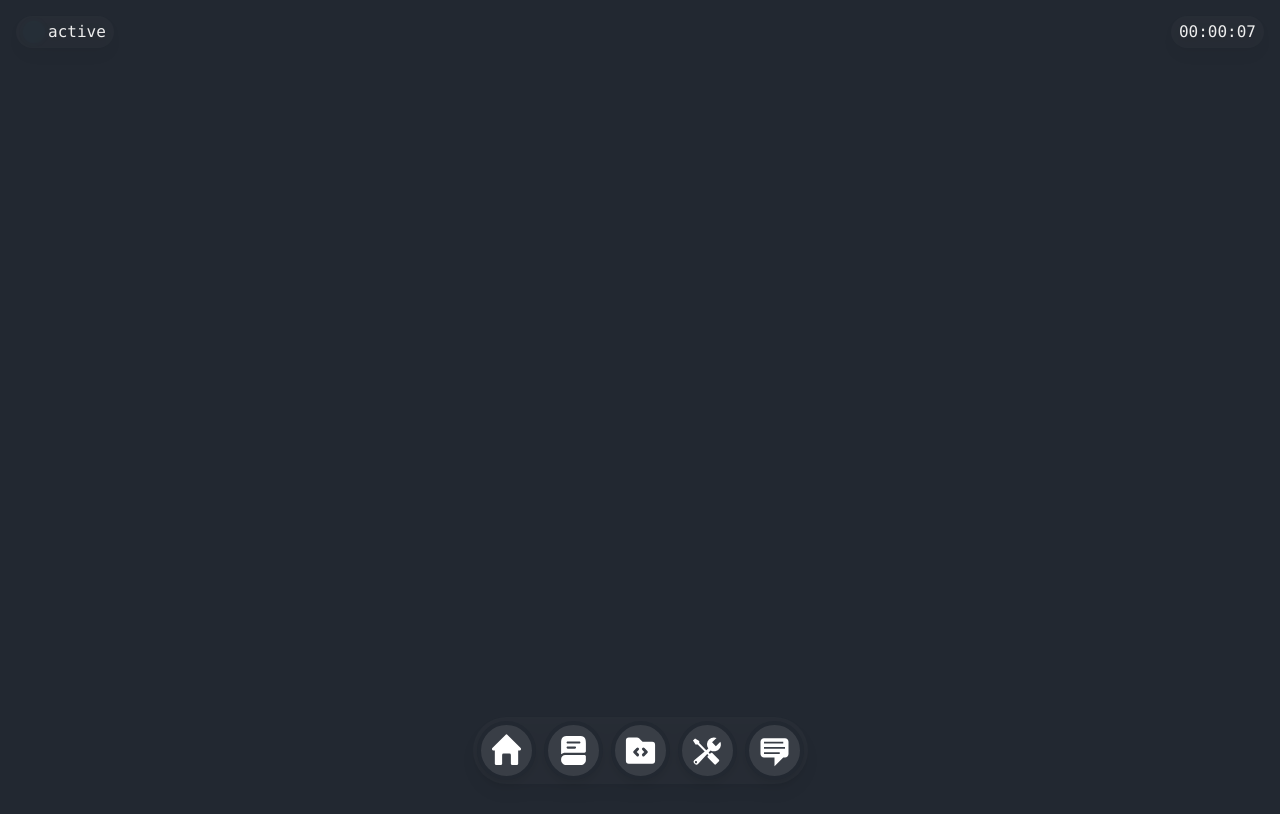
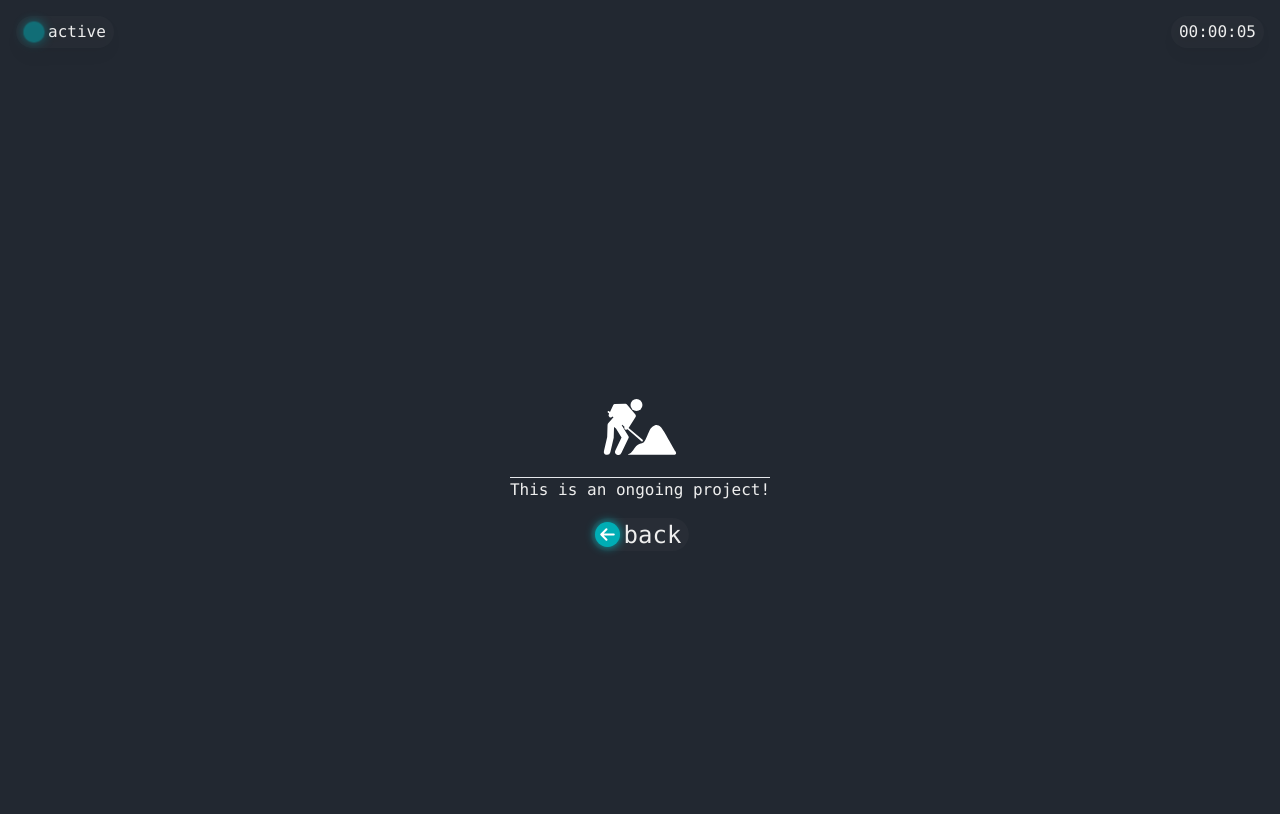
Before and after one commit to jiordesta/portfolio-v4, a React (Vite) app: page /maintenance in a window 1280 px wide. Before the commit this address had no page. Shown: the top 814 px of the page. Built offline with nearby package versions, Linux system fonts and the light colour scheme.

Commit message:
added maintenance page

```diff
--- a/src/App.tsx
+++ b/src/App.tsx
@@ -7,6 +7,7 @@ import Resume from "./pages/Resume";
 import Services from "./pages/Services";
 import Testimonials from "./pages/Testimonials";
 import { Active, Loader, Navigation, Timer } from "./components/OverlayUIs";
+import Maintenance from "./pages/Maintenance";
 
 export default function App() {
   return (
@@ -28,6 +29,7 @@ export default function App() {
           <Route path="/resume" Component={Resume} />
           <Route path="/services" Component={Services} />
           <Route path="/testimonials" Component={Testimonials} />
+          <Route path="/maintenance" Component={Maintenance} />
         </Routes>
       </Router>
     </div>
--- a/src/components/OverlayUIs.tsx
+++ b/src/components/OverlayUIs.tsx
@@ -91,6 +91,9 @@ export const Navigation = () => {
   const handleNavigate = (path: String) => {
     navigate(`/${path}`);
   };
+
+  if (location.pathname === "/maintenance") return;
+
   return (
     <nav className="fixed bottom-[1rem] w-full flex justify-center drop-shadow-lg z-20">
       <ul className="flex gap-2 bg-color2 rounded-full p-1 bg-opacity-25 navcontainer">
--- a/src/index.css
+++ b/src/index.css
@@ -27,6 +27,10 @@
   opacity: 0.25;
 }
 
+.servicesscontainer:hover > :not(:hover) {
+  opacity: 0.25;
+}
+
 /* Style the scrollbar */
 ::-webkit-scrollbar {
   width: 3px;
--- a/src/pages/Home.tsx
+++ b/src/pages/Home.tsx
@@ -1,6 +1,7 @@
 import { useState } from "react";
 import ImageLoader from "../utils/ImageLoader";
 import { Loading } from "../components/OverlayUIs";
+import { useNavigate } from "react-router-dom";
 
 export default function Home() {
   const ResumeBtn = () => {
@@ -20,6 +21,7 @@ export default function Home() {
   };
 
   const OngoingProjects = () => {
+    const navigate = useNavigate();
     const projects = [
       {
         status: "ongoing-project",
@@ -48,6 +50,7 @@ export default function Home() {
       return (
         <li
           className="md:w-[50%] w-full lg:w-full cursor-pointer drop-shadow-lg"
+          onClick={() => navigate("/maintenance")}
           onMouseEnter={() => {
             setHovered(true);
           }}
--- /dev/null
+++ b/src/pages/Maintenance.tsx
@@ -0,0 +1,30 @@
+import { useNavigate } from "react-router-dom";
+
+export default function Maintenance() {
+  const navigate = useNavigate();
+  return (
+    <div className="h-screen flex justify-center items-center">
+      <div className="flex flex-col justify-center items-center">
+        <img src="/icons/ongoing.svg" width={100} alt="" />
+        <div>
+          <hr />
+          <h1>This is an ongoing project!</h1>
+        </div>
+        <button
+          className="flex justify-center items-center bg-color2 bg-opacity-25 rounded-full mt-4"
+          onClick={() => navigate(-1)}
+        >
+          <div className="bg-color3 rounded-full m-1 glowBox">
+            <img
+              src="/icons/arrow.svg"
+              className="rotate-180"
+              width={25}
+              alt=""
+            />
+          </div>
+          <h1 className="text-2xl pe-2">back</h1>
+        </button>
+      </div>
+    </div>
+  );
+}
--- a/src/pages/Projects.tsx
+++ b/src/pages/Projects.tsx
@@ -45,14 +45,13 @@ export default function Projects() {
     const [linkHover, setLinkHover] = useState(false);
     return (
       <div
-        onClick={() => navigate(`/projects/${id}`)}
         className={`h-[450px] bg-color2 rounded-xl ${
           hovered ? "p-1 bg-opacity-5" : "p-2 bg-opacity-25"
         } drop-shadow-lg transition-all ease-in-out duration-300 cursor-pointer`}
         onMouseEnter={() => setHovered(true)}
         onMouseLeave={() => setHovered(false)}
       >
-        <div className="h-[60%]">
+        <div className="h-[60%]" onClick={() => navigate(`/projects/${id}`)}>
           <img
             src={`${img}`}
             className="object-cover w-full h-full flex justify-center items-center rounded-lg"
--- a/src/pages/Services.tsx
+++ b/src/pages/Services.tsx
@@ -44,39 +44,41 @@ export default function Services() {
         </div>
         <div className="w-full md:w-1/2 flex flex-col gap-[1rem]">
           <div className="p-[1rem]">
-            <h1 className="text-2xl glowText">Lorem ipsum dolor sit amet.</h1>
-            <p>I develop responsive and user friendly websites.</p>
+            <h1 className="text-2xl glowText">
+              I develop responsive and user friendly websites.
+            </h1>
+            <p>Here are the list of websites that I can create:</p>
           </div>
           <div className="w-full h-full flex justify-center items-center">
-            <ul className="w-full text-center grid grid-cols-1 sm:grid-cols-2 gap-[1rem] p-[1rem]">
-              <li className="bg-color2 p-[1rem] -skew-x-12 rounded-lg">
+            <ul className="servicesscontainer w-full text-center grid grid-cols-1 sm:grid-cols-2 gap-[1rem] p-[1rem]">
+              <li className="bg-color2 p-[1rem] -skew-x-12 rounded-lg transition-all ease-in-out duration-300 ">
                 <h1 className="skew-x-12">E-commerce stores</h1>
               </li>
-              <li className="bg-color2 p-[1rem] -skew-x-12 rounded-lg">
+              <li className="bg-color2 p-[1rem] -skew-x-12 rounded-lg transition-all ease-in-out duration-300 ">
                 <h1 className="skew-x-12">Blogs</h1>
               </li>
-              <li className="bg-color2 p-[1rem] -skew-x-12 rounded-lg">
+              <li className="bg-color2 p-[1rem] -skew-x-12 rounded-lg transition-all ease-in-out duration-300 ">
                 <h1 className="skew-x-12">Portfolio</h1>
               </li>
-              <li className="bg-color2 p-[1rem] -skew-x-12 rounded-lg">
+              <li className="bg-color2 p-[1rem] -skew-x-12 rounded-lg transition-all ease-in-out duration-300 ">
                 <h1 className="skew-x-12">Business websites</h1>
               </li>
-              <li className="bg-color2 p-[1rem] -skew-x-12 rounded-lg">
+              <li className="bg-color2 p-[1rem] -skew-x-12 rounded-lg transition-all ease-in-out duration-300 ">
                 <h1 className="skew-x-12">Online magazines</h1>
               </li>
-              <li className="bg-color2 p-[1rem] -skew-x-12 rounded-lg">
+              <li className="bg-color2 p-[1rem] -skew-x-12 rounded-lg transition-all ease-in-out duration-300 ">
                 <h1 className="skew-x-12">Community forums</h1>
               </li>
-              <li className="bg-color2 p-[1rem] -skew-x-12 rounded-lg">
+              <li className="bg-color2 p-[1rem] -skew-x-12 rounded-lg transition-all ease-in-out duration-300 ">
                 <h1 className="skew-x-12">Educational websites</h1>
               </li>
-              <li className="bg-color2 p-[1rem] -skew-x-12 rounded-lg">
+              <li className="bg-color2 p-[1rem] -skew-x-12 rounded-lg transition-all ease-in-out duration-300 ">
                 <h1 className="skew-x-12">Travel blogs</h1>
               </li>
-              <li className="bg-color2 p-[1rem] -skew-x-12 rounded-lg">
+              <li className="bg-color2 p-[1rem] -skew-x-12 rounded-lg transition-all ease-in-out duration-300 ">
                 <h1 className="skew-x-12">Website Builder</h1>
               </li>
-              <li className="bg-color2 p-[1rem] -skew-x-12 rounded-lg">
+              <li className="bg-color2 p-[1rem] -skew-x-12 rounded-lg transition-all ease-in-out duration-300 ">
                 <h1 className="skew-x-12">Portfolio Builder</h1>
               </li>
             </ul>
```
Also changed, not shown: public/icons/ongoing.svg (added).
